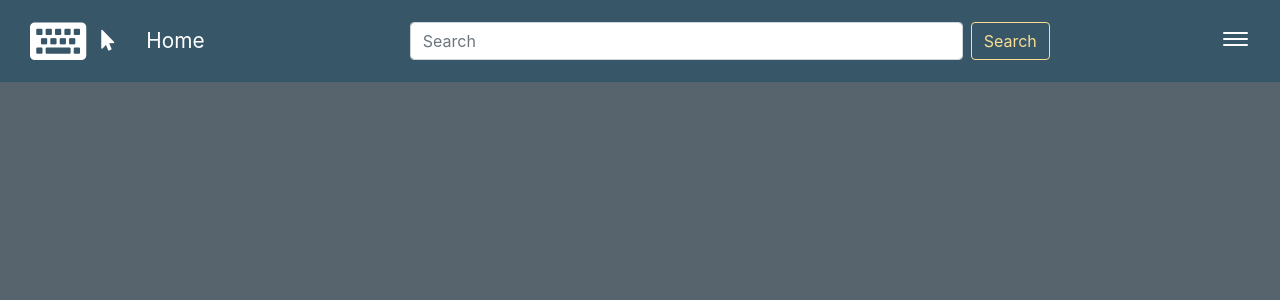
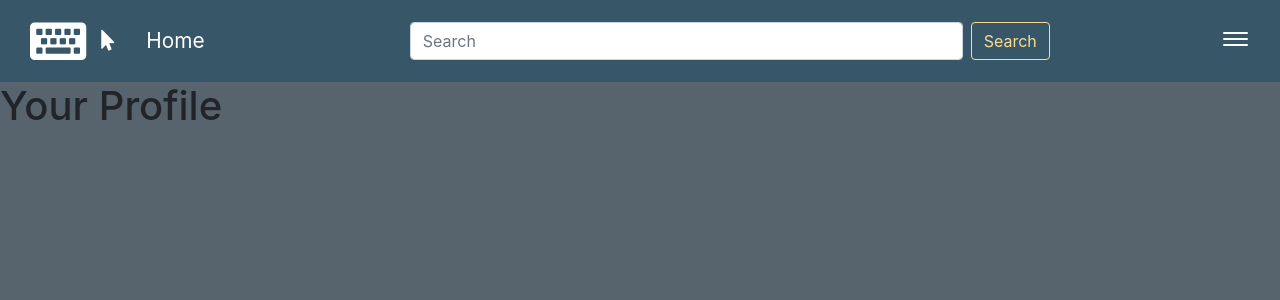
Before and after one commit to tjaRoxasXIII/pc_build_ranks_frontend, a React (Create React App) app: page /profile in a window 1280 px wide. Shown: the top 300 px of the page. Built offline with nearby package versions, Linux system fonts and the light colour scheme.

Commit message:
Added some placeholder components for the 'Builds' and 'Profile' pages and linked them to the Navbar

```diff
--- /dev/null
+++ b/src/components/Builds.js
@@ -0,0 +1,7 @@
+import React, { useState } from 'react'
+
+export default function Builds() {
+    return(
+        <h1>Your Build-List</h1>
+    )
+}
--- a/src/components/Navbar.js
+++ b/src/components/Navbar.js
@@ -96,8 +96,8 @@ function Navbar() {
       ?
       <Menu isOpen={isOpen }>
         {console.log(isLoggedIn)}
-        <a href="#" className="menu-link">Profile</a>
-        <a href="#" className="menu-link">PC builds</a>
+        <a href="/profile" className="menu-link">Profile</a>
+        <a href="/builds" className="menu-link">PC builds</a>
         <a href="#" className="menu-link" onClick={() => signOut() }>Sign Out</a>
       </Menu>
       :
--- /dev/null
+++ b/src/components/Profile.js
@@ -0,0 +1,7 @@
+import React, { useState } from 'react'
+
+export default function Profile() {
+    return(
+        <h1>Your Profile</h1>
+    )
+}
--- a/src/containers/App.js
+++ b/src/containers/App.js
@@ -3,6 +3,8 @@ import './Forum.css';
 import Signup from '../components/Signup'
 import Login from '../components/Login'
 import Navbar from '../components/Navbar'
+import Builds from '../components/Builds'
+import Profile from '../components/Profile'
 import SearchResults from '../containers/SearchResults'
 import { BrowserRouter as Router, Switch, Route, Redirect } from 'react-router-dom'
 import Home from './Home';
@@ -20,6 +22,8 @@ function App() {
             </Route>
 
             <Route exact path="/home" render={Home} />
+            <Route exact path="/builds" render={Builds} />
+            <Route exact path="/profile" render={Profile} />
             <Route exact path="/signup" component={Signup} />
             <Route exact path="/login" component={Login} />
             <Route exact path="/results" component={SearchResults} />
```
